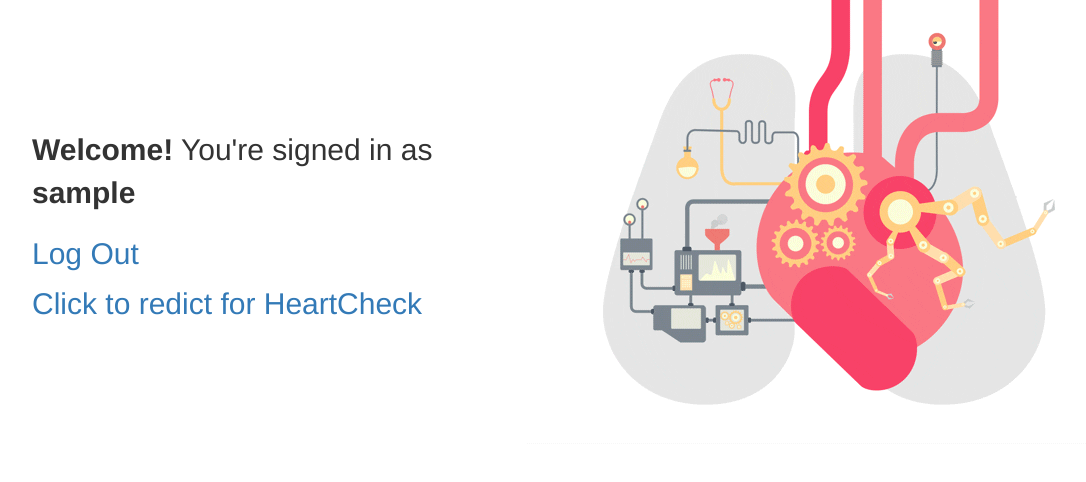
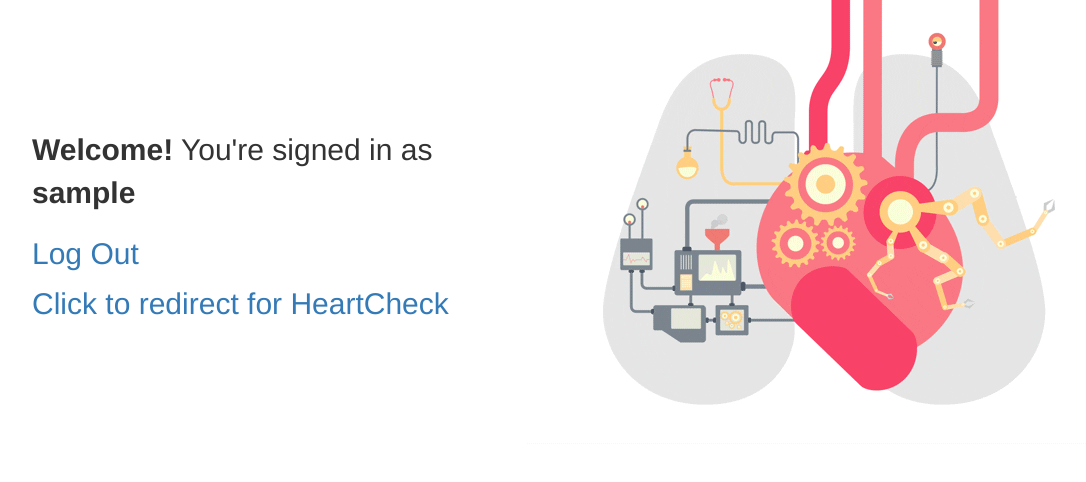
Before and after one commit to vtutti/loginn, a PHP site: page /index.php in a window 1280 px wide. Shown: the part 185-667 px from the top of the page, without its empty margins (83-1169 px from the left). Run offline with PHP 8.4, Linux system fonts and the light colour scheme; the visitor is signed in with stand-in values (Sample User, id 1); data that the repository does not hold is empty; some libraries are stand-ins or nearby versions.

Commit message:
Update index.php

```diff
--- a/login/index.php
+++ b/login/index.php
@@ -21,7 +21,7 @@ include_once("db_connect.php");
 				<?php if (isset($_SESSION['user_id'])) { ?>
 				<li><p class="navbar-text"><strong>Welcome!</strong> You're signed in as <strong><?php echo $_SESSION['user_name']; ?></strong></p></li>
 				<li><a href="logout.php">Log Out</a></li>
-				<li><a href="https://heartcheck1.herokuapp.com/"> Click to redict for HeartCheck</li>
+				<li><a href="https://heartcheck1.herokuapp.com/"> Click to redirect for HeartCheck</li>
 				<?php } else { ?>
 				<li><a href="login.php">Login</a></li>
 				<li><a href="register.php">Sign Up</a></li>
```
